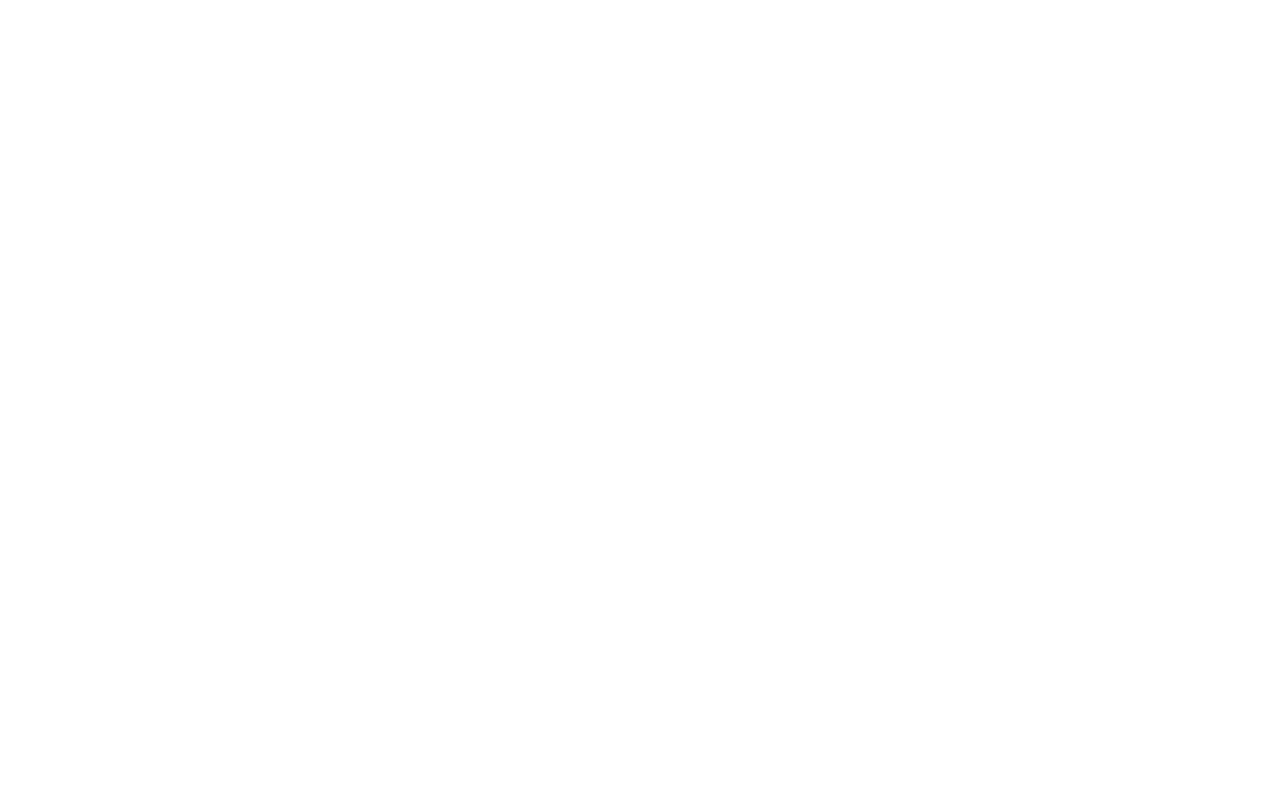
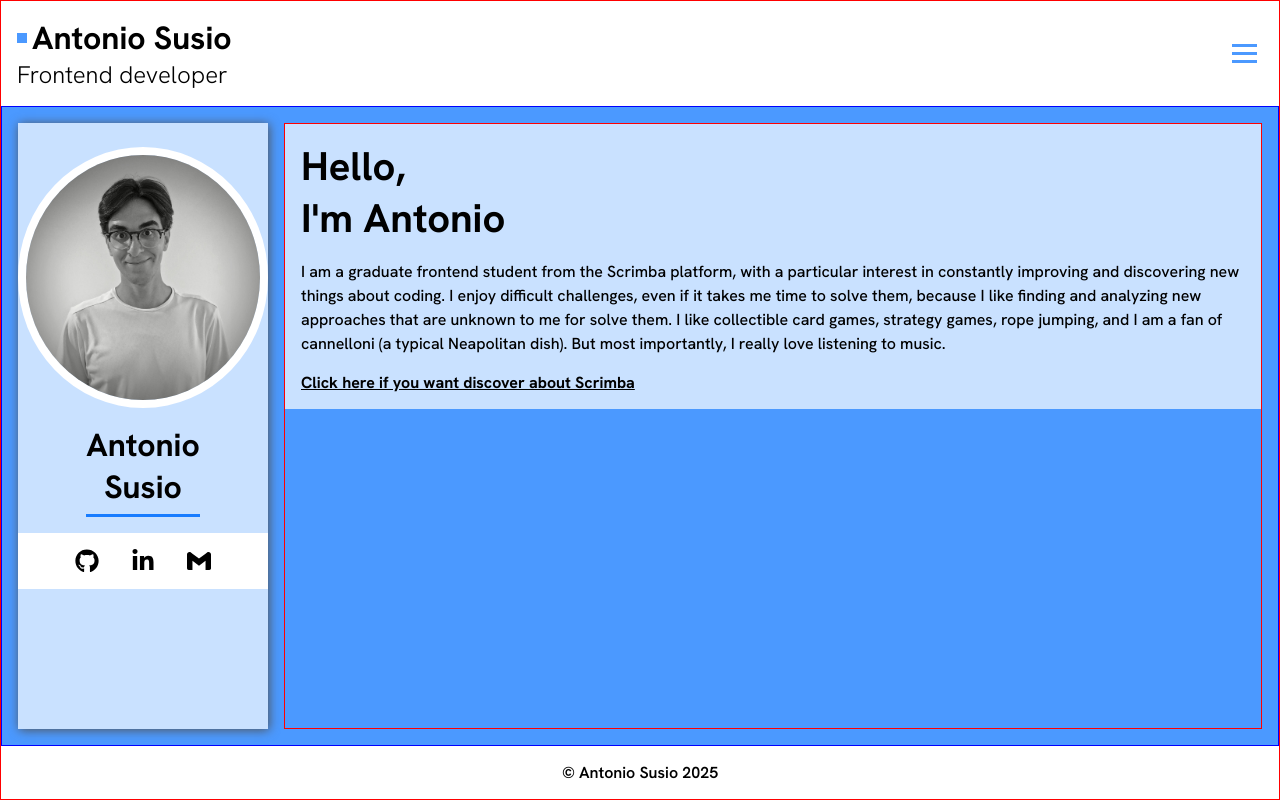
Before and after one commit to AntonioSusio/my-portfolio, a React (Vite) app: page /about in a window 1280 px wide. Before the commit this address had no page. Built offline with nearby package versions, Linux system fonts and the light colour scheme.

Commit message:
Implemented about section with presentation

```diff
--- a/package.json
+++ b/package.json
@@ -12,6 +12,7 @@
   "dependencies": {
     "react": "^19.1.0",
     "react-dom": "^19.1.0",
+    "react-icons": "^5.5.0",
     "react-router-dom": "^7.6.2"
   },
   "devDependencies": {
--- a/src/App.tsx
+++ b/src/App.tsx
@@ -10,7 +10,7 @@
     <BrowserRouter>
       <Routes>
         <Route path="/" element={<Layout />}>
-          <Route index element={<About />} />
+          <Route path="about" element={<About />} />
           <Route path="resume" element={<Resume />} />
           <Route path="projects" element={<Projects />} />
           <Route path="contact" element={<Contact />} />
--- a/src/components/Layout.tsx
+++ b/src/components/Layout.tsx
@@ -1,12 +1,31 @@
 import { Outlet } from "react-router-dom";
 import Header from "./Header";
 import Footer from "./Footer";
+import { FaGithub, FaLinkedinIn } from "react-icons/fa";
+import { SiGmail } from "react-icons/si";
 
 export default function Layout() {
   return (
     <div className="app-wrapper flex flex-col">
       <Header />
-      <main className="main-section">
+      <main className="main-section flex flex-col">
+        <div className="card-container flex flex-col">
+          <img
+            className="card-image"
+            src="Antonio.jpg"
+            alt="Image of Antonio smiling and looking at the camera"
+          />
+
+          <h1 className="about-name">
+            <span>Antonio</span> <span>Susio</span>
+          </h1>
+
+          <div className="social-container flex">
+            <FaGithub className="social-icon" />
+            <FaLinkedinIn className="social-icon" />
+            <SiGmail className="social-icon" />
+          </div>
+        </div>
         <Outlet />
       </main>
       <Footer />
--- a/src/components/Navbar.tsx
+++ b/src/components/Navbar.tsx
@@ -26,7 +26,7 @@
       <ul className="links-list flex flex-col">
         <li>
           <NavLink
-            to="/"
+            to="about"
             style={({ isActive }) => (isActive ? activeStyles : undefined)}
           >
             About Me
--- a/src/index.css
+++ b/src/index.css
@@ -18,7 +18,7 @@
 
 :root {
   --primary-color: #ffffff;
-  --secondary-color: #0370ff;
+  --secondary-color: #4b99ff;
 }
 
 /* Typography */
@@ -37,6 +37,10 @@
 .links-list li > a {
   font-size: 1.5rem;
   color: var(--primary-color);
+}
+
+.about-presentation {
+  font-size: 2.5rem;
 }
 
 /* Layout */
@@ -85,7 +89,9 @@
 .main-section {
   border: 1px solid blue;
   flex: 1;
-  background-color: #75b1ff;
+  padding: 1rem;
+  background-color: var(--secondary-color);
+  gap: 1rem;
 }
 
 /* Header */
@@ -146,29 +152,76 @@
 
 /* About Section */
 .about-section {
-  padding: 1rem;
-  flex: 1;
+  border: 1px solid red;
+  gap: 1rem;
 }
 
 .card-container {
-  padding: 1rem 0;
+  padding: 1.5rem 0;
   align-items: center;
   background-color: #c9e1ff;
-  filter: drop-shadow(0 0 0.3rem #4e4e4e);
+  box-shadow: 1px 1px 10px #525252;
+  gap: 1rem;
 }
 
 .card-image {
-  display: block;
   width: 250px;
   border-radius: 50%;
   border: 8px solid var(--primary-color);
 }
 
+.about-name {
+  text-align: center;
+  border-bottom: 3px solid #187cff;
+  padding-bottom: 0.4rem;
+}
+
+.about-name span {
+  display: block;
+}
+
 .social-container {
   width: 100%;
   background-color: var(--primary-color);
+  padding: 1rem 0;
+  justify-content: center;
+  gap: 2rem;
+}
+
+.social-icon {
+  font-size: 1.5rem;
+}
+
+.about-description-container {
+  background-color: #c9e1ff;
+  padding: 1rem;
+  gap: 1rem;
+}
+
+.about-presentation span{
+  display: block;
+}
+
+.about-description {
+  line-height: 1.5;
+  font-weight: 500;
+}
+
+.scrimba-link {
+  text-align: center;
+  text-decoration: underline;
+  font-weight: bold;
+  color: #000000;
+  cursor: pointer;
+  width: fit-content;
 }
 
 .footer {
   justify-content: center;
 }
+
+@media (min-width: 768px) {
+  .main-section {
+    flex-direction: row;
+  }
+}
--- a/src/pages/About.tsx
+++ b/src/pages/About.tsx
@@ -1,21 +1,26 @@
+import { Link } from "react-router-dom";
+
 export default function About() {
   return (
-    <section className="about-section">
-      <div className="card-container flex flex-col">
-        <img
-          className="card-image"
-          src="Antonio.jpg"
-          alt="Image of Antonio smiling and looking at the camera"
-        />
+    <section className="about-section flex flex-col">
+      <div className="about-description-container flex flex-col">
+        <h2 className="about-presentation">
+          <span>Hello,</span> <span>I'm Antonio</span>
+        </h2>
+        <p className="about-description">
+          I am a graduate frontend student from the Scrimba platform, with a
+          particular interest in constantly improving and discovering new things
+          about coding. I enjoy difficult challenges, even if it takes me time
+          to solve them, because I like finding and analyzing new approaches
+          that are unknown to me for solve them. I like collectible card games,
+          strategy games, rope jumping, and I am a fan of cannelloni (a typical
+          Neapolitan dish). But most importantly, I really love listening to
+          music.
+        </p>
 
-        <h1>Hello , I'm Antonio</h1>
-        <p>i'm a frontend developer</p>
-
-        <div className="social-container flex">
-          <p>github</p>
-          <p>linkedin</p>
-          <p>gmail</p>
-        </div>
+        <Link to="https://scrimba.com/home" className="scrimba-link">
+          Click here if you want discover about Scrimba
+        </Link>
       </div>
     </section>
   );
```
Also changed, not shown: 1 other file (tests, documents, lock files or other folders).
